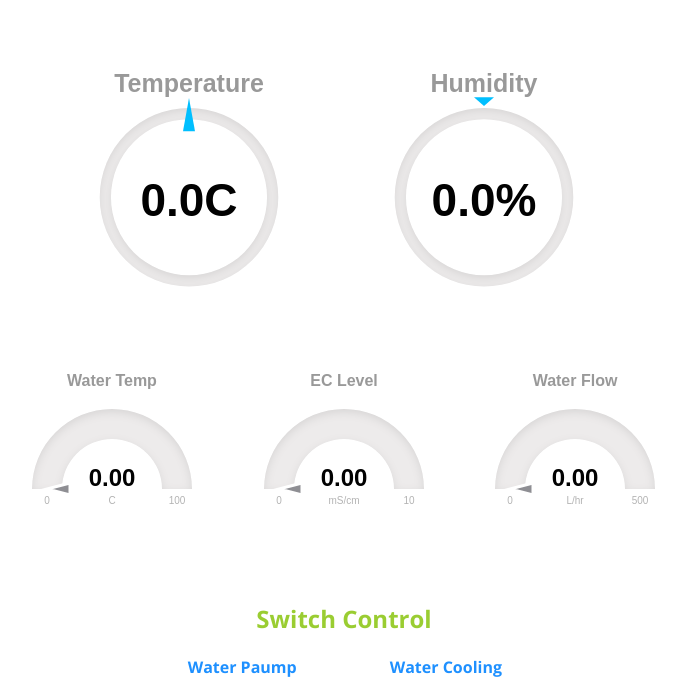
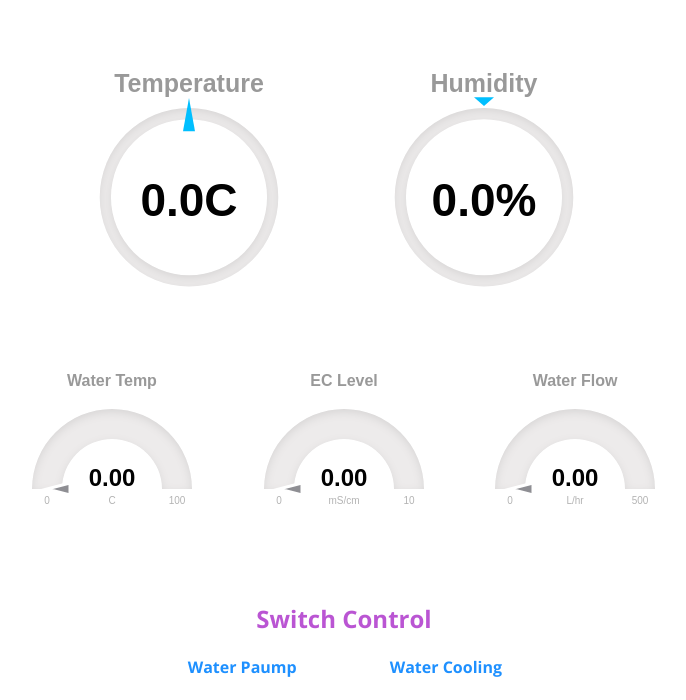
Before and after one commit to gotza001/farmcontrol, a website: page index.html in a window 1280 px wide. Shown: the part 89-789 px from the top of the page, without its empty margins (296-982 px from the left). Drawn offline with nearby package versions, Linux system fonts and the light colour scheme; files that its build step writes are made by us from their sources; no server answers.

Commit message:
Update index.html

```diff
--- a/index.html
+++ b/index.html
@@ -497,7 +497,7 @@ function checkedswitch () {
 <BR>  <BR>  <BR><BR>
 
 
-	<div  align=center> <FONT  FONT SIZE=5 COLOR="#9ACD32"> <B>  Switch Control   </B></FONT> </div>
+	<div  align=center> <FONT  FONT SIZE=5 COLOR="#BA55D3"> <B>  Switch Control   </B></FONT> </div>
 
  	<div class='div1'  >
 		<br>
```
